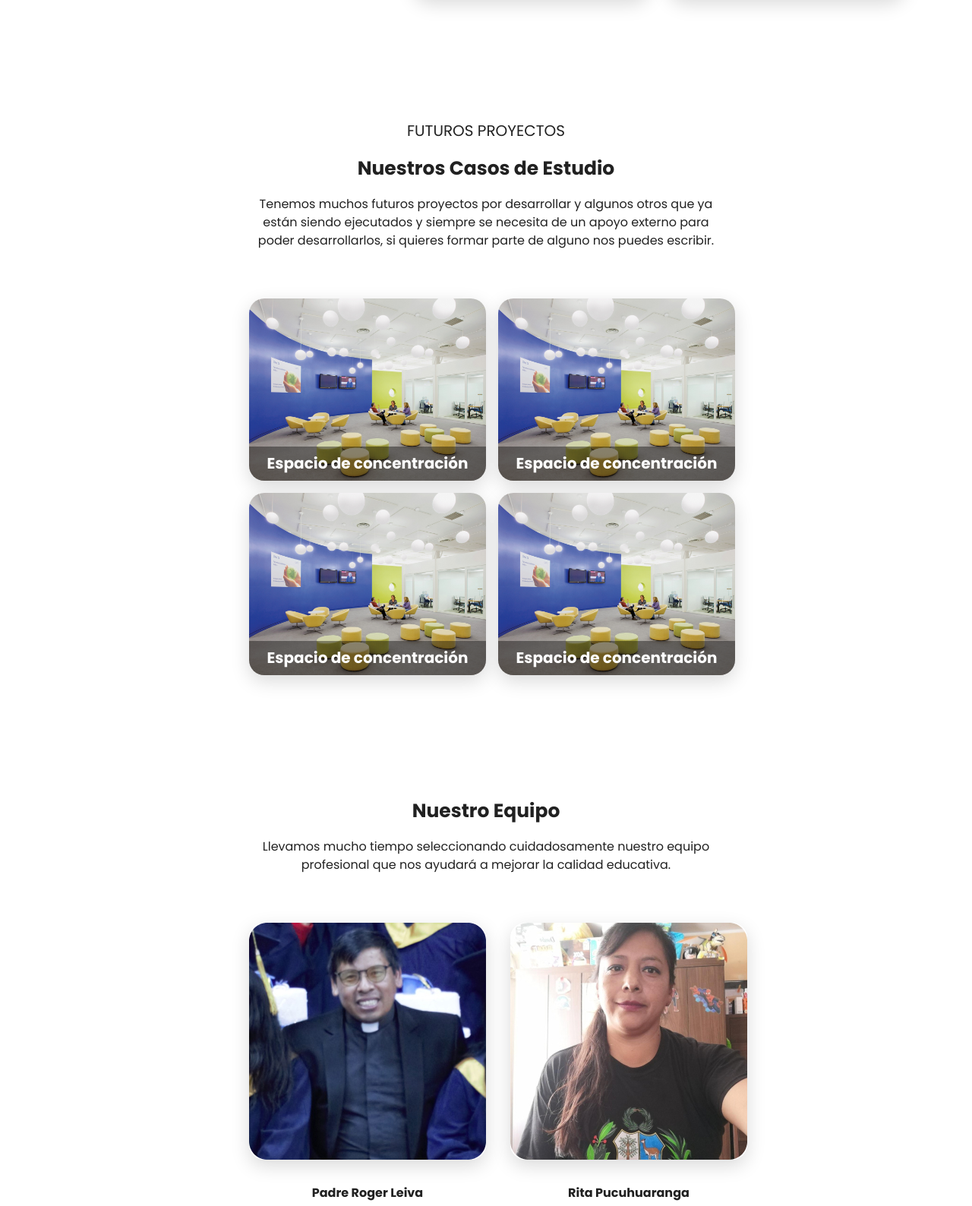
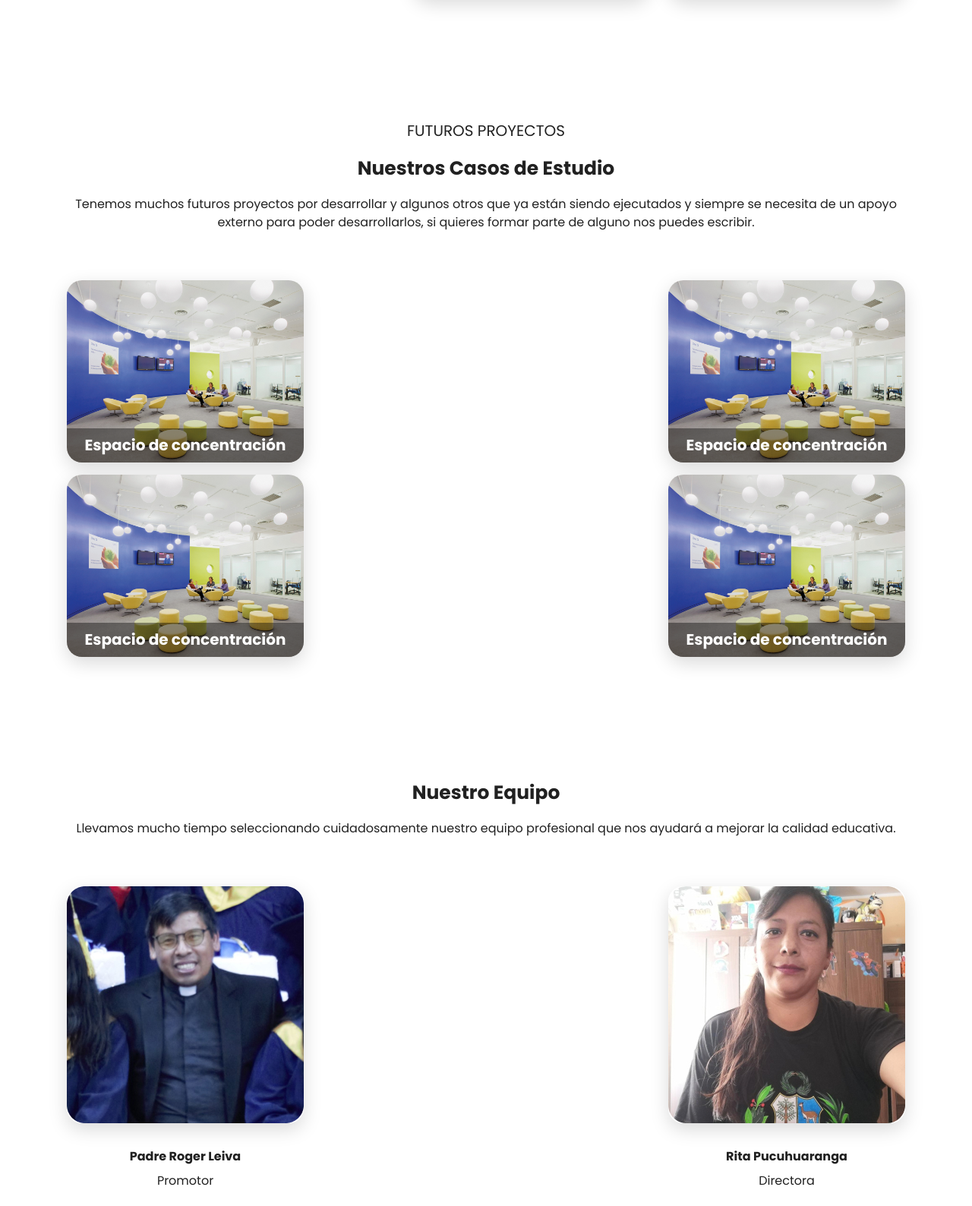
Before and after one commit to juancotera/iejoseobrero, a plain HTML site: page index.html in a window 1280 px wide. Shown: the part 1494-3082 px from the top of the page at 76% size. Drawn offline with nearby package versions, Linux system fonts and the light colour scheme.

Commit message:
corección de cards projects-team

```diff
--- a/css/index.css
+++ b/css/index.css
@@ -391,7 +391,7 @@ hr {
 
 @media (min-width: 1024px) {
   .projects {
-    padding: 80px 240px 80px 240px;
+    /* padding: 80px 240px 80px 240px; */
   }
 
   .projects-cards {
@@ -476,7 +476,7 @@ hr {
 
 @media (min-width: 1024px) {
   .team {
-    padding: 80px 240px 80px 240px;
+    /* padding: 80px 240px 80px 240px; */
   }
 
   .team .users {
```
